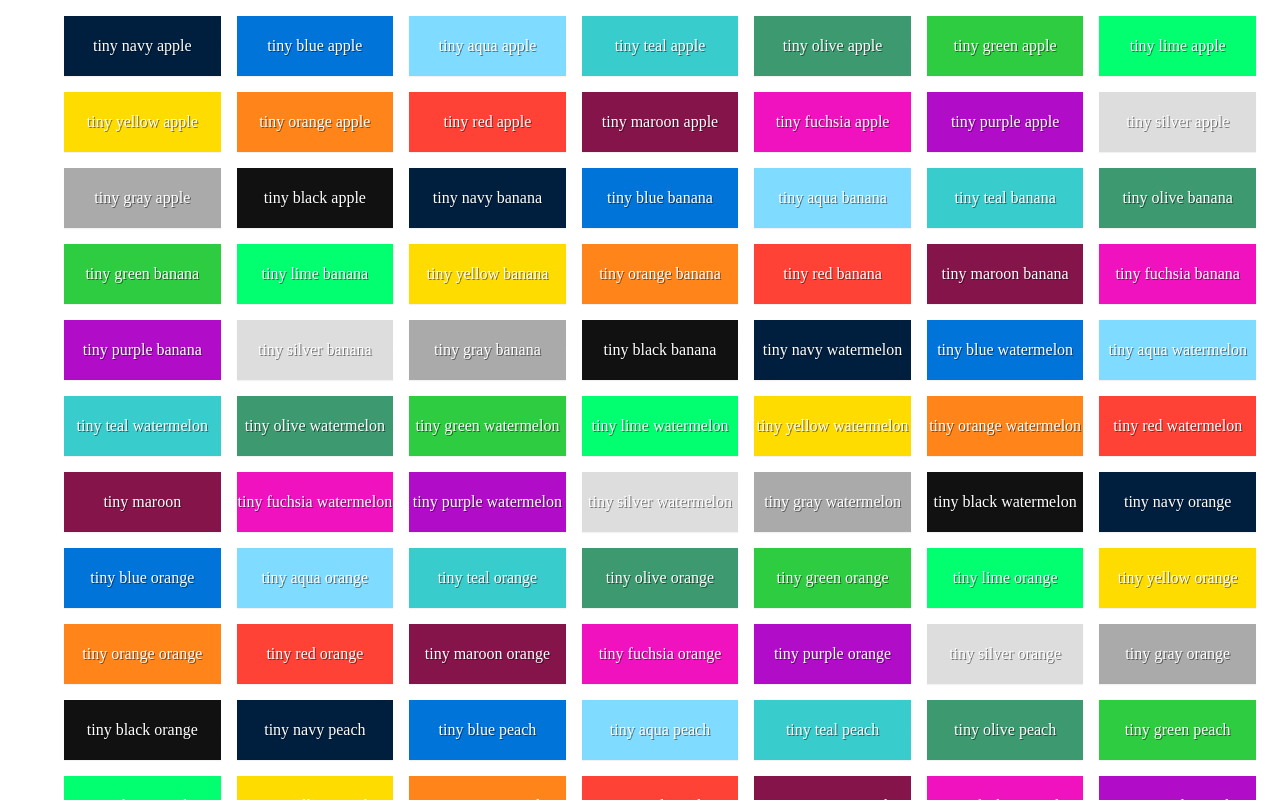
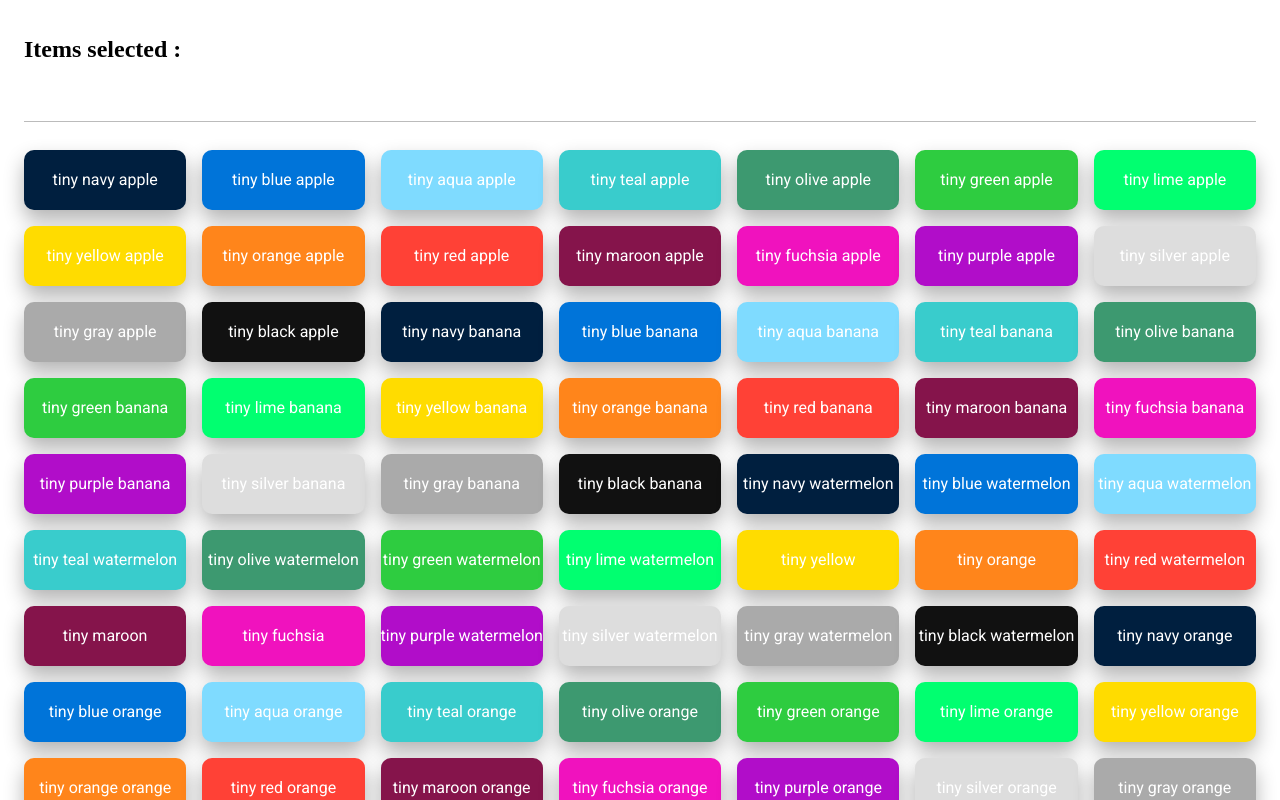
Before and after one commit to robsonnjunnior/robson-test-close, a React (Create React App) app: page / in a window 1280 px wide. Shown: the top 800 px of the page. Built offline with nearby package versions, Linux system fonts and the light colour scheme.

Commit message:
feat: implement listItems with styles and ListItems selecteded

```diff
--- a/src/components/Item/Item.tsx
+++ b/src/components/Item/Item.tsx
@@ -1,19 +1,29 @@
-import React from 'react'
+import React, { useState } from 'react'
 import { IItem } from '../../shared/models'
 
 interface IItemProps {
   item: IItem
   isSelected: boolean
-  handleClickItems: (item: string, event: React.MouseEvent<HTMLElement>) => void
+  handleClickItems: (item: IItem, event: React.MouseEvent<HTMLElement>) => void
 }
 
 const Item = ({ item, isSelected, handleClickItems }: IItemProps) => {
+  const [hover, setHover] = useState<boolean>(false)
+
+  const toggleHover = () => {
+    setHover((prev) => !prev)
+  }
+
   return (
     <li
-      onClick={(event: React.MouseEvent<HTMLElement>) => handleClickItems(item.name, event)}
-      className={`List__item List__item--${item.color} ${isSelected ? 'List__item--selected' : ''}`}
+      onMouseEnter={() => toggleHover()}
+      onMouseLeave={() => toggleHover()}
+      onClick={(event: React.MouseEvent<HTMLElement>) => handleClickItems(item, event)}
+      className={`List__item List__item--${item.color} ${
+        isSelected || hover ? 'List__item--selected' : ''
+      }`}
     >
-      {item.name}
+      <span>{item.name}</span>
     </li>
   )
 }
--- a/src/components/ListItem/ListItems.tsx
+++ /dev/null
@@ -1,23 +0,0 @@
-import useItems from '../../hooks/useItems'
-import Item from '../Item'
-
-const ListItems = () => {
-  const { items, selectedItems, handleClickItems } = useItems()
-  return (
-    <ul className='List'>
-      {items.map((item) => {
-        const isItemSelected = selectedItems.includes(item.name)
-        return (
-          <Item
-            key={item.name}
-            item={item}
-            isSelected={isItemSelected}
-            handleClickItems={handleClickItems}
-          />
-        )
-      })}
-    </ul>
-  )
-}
-
-export default ListItems
--- /dev/null
+++ b/src/container/ListItem/ListItems.tsx
@@ -0,0 +1,40 @@
+import useItems from '../../hooks/useItems'
+import Item from '../../components/Item'
+
+const ListItems = () => {
+  const { items, selectedItems, handleClickItems } = useItems()
+  return (
+    <div className='container'>
+      <div className='items-selected'>
+        <h2>Items selected :</h2>
+        <ul className='List-items-selected'>
+          {selectedItems.map((item) => (
+            <li className={`List-items-selected__item List__item--${item.color}`} key={item.name}>
+              {item.name}
+            </li>
+          ))}
+        </ul>
+      </div>
+
+      <hr />
+
+      <ul className='List'>
+        {items.map((item) => {
+          const isItemSelected = selectedItems.some(
+            (selectedItem) => selectedItem.name === item.name,
+          )
+          return (
+            <Item
+              key={item.name}
+              item={item}
+              isSelected={isItemSelected}
+              handleClickItems={handleClickItems}
+            />
+          )
+        })}
+      </ul>
+    </div>
+  )
+}
+
+export default ListItems
--- a/src/core/App.tsx
+++ b/src/core/App.tsx
@@ -1,4 +1,4 @@
-import ListItem from '../components/ListItem'
+import ListItem from '../container/ListItem'
 
 function App() {
   return <ListItem />
--- a/src/hooks/useItems/useItems.tsx
+++ b/src/hooks/useItems/useItems.tsx
@@ -34,24 +34,21 @@ const fruits: string[] = [
 ]
 
 const useItems = () => {
-  const [selectedItems, setSelectedItems] = useState<Array<string>>([])
+  const [selectedItems, setSelectedItems] = useState<Array<IItem>>([])
 
   const handleClickItems = useCallback(
-    (itemSelected: string, event: React.MouseEvent<HTMLElement>) => {
+    (itemSelected: IItem, event: React.MouseEvent<HTMLElement>) => {
+      const isSelected = selectedItems.some(
+        (selectedItem) => selectedItem.name === itemSelected.name,
+      )
       if (event.ctrlKey || event.metaKey) {
-        // Verifica se o item já está selecionado
-        const isSelected = selectedItems.includes(itemSelected)
-
-        if (isSelected) {
-          // Remove o item da lista de seleção
-          setSelectedItems((prev) => prev.filter((item) => item !== itemSelected))
-        } else {
-          // Adiciona o item à lista de seleção
-          setSelectedItems((prev) => [...prev, itemSelected])
-        }
+        setSelectedItems((prev) =>
+          isSelected
+            ? prev.filter((item) => item.name !== itemSelected.name)
+            : [...prev, itemSelected],
+        )
       } else {
-        // Limpa a seleção e seleciona apenas o item clicado
-        setSelectedItems([itemSelected])
+        setSelectedItems(isSelected ? [] : [itemSelected])
       }
     },
     [selectedItems],
--- a/src/index.css
+++ b/src/index.css
@@ -1,21 +1,76 @@
-.List {
+@import url('https://fonts.googleapis.com/css2?family=Roboto:wght@300;400;500;700&display=swap');
+
+ul {
+  margin: 0;
+  padding: 0;
+}
+
+li {
+  font-family: 'roboto';
+  line-height: 60px;
+  text-align: center;
+  color: white;
+
+}
+
+hr {
+  border: 0;
+  border-top: 1px solid #bbb;
+  width: 100%;
+}
+
+.container {
+  display: flex;
+  flex-direction: column;
   margin: 16px;
+}
+
+.items-selected {
+  display: flex;
+  flex-direction: column;
+  margin-bottom: 30px;
+}
+
+.List-items-selected {
   display: grid;
   grid-template-columns: repeat(auto-fill, minmax(150px, 1fr));
   grid-auto-rows: 60px;
   grid-gap: 16px;
 }
 
+.List-items-selected__item {
+  display: flex;
+  justify-content: center;
+  align-items: center;
+  list-style-type: none;
+
+  border-radius: 10px;
+}
+
+.Items-selected__item > span:not(:last-child) {
+  margin-right: 10px;
+}
+
+.List {
+  display: grid;
+  grid-template-columns: repeat(auto-fill, minmax(150px, 1fr));
+  grid-auto-rows: 60px;
+  grid-gap: 16px;
+  margin-top: 20px;
+}
+
 .List__item {
-    line-height: 60px;
-    text-align: center;
-    color: white;
-    text-shadow: 1px 1px rgba(0, 0, 0, 0.5);
-    box-shadow: 0px 1px 1px 0px rgba(0, 0, 0, 0.05);
+
+  list-style-type: none;
+
+  border-radius: 10px;
+  box-shadow: 0px 10px 20px rgba(0, 0, 0, 0.3);
+  transition: all ease 0.5s;
 }
 
 .List__item--selected {
-    border: 2px solid black;
+  transform: translateY(-10px);
+  box-shadow: 0px 20px 40px rgba(0, 0, 0, 0.35);
 }
 
 /* Taken from https://clrs.cc/ */
```
Also changed, not shown: src/container/ListItem/index.ts (renamed from src/components/ListItem/index.ts). Lines whose indentation alone changed are shown as unchanged.
